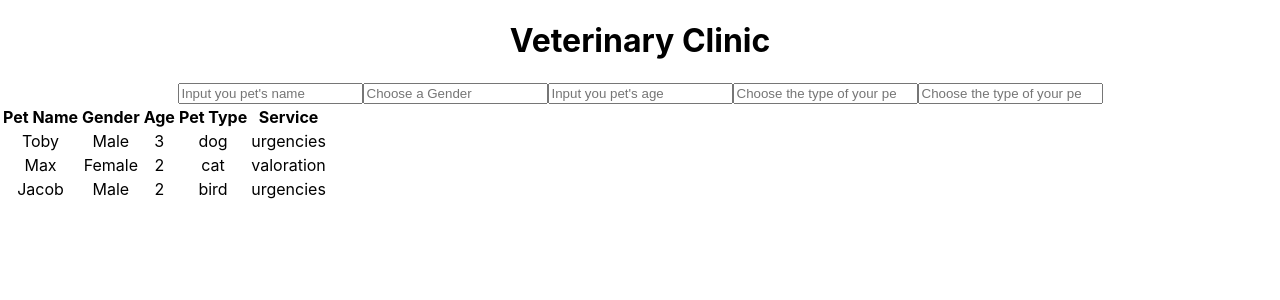
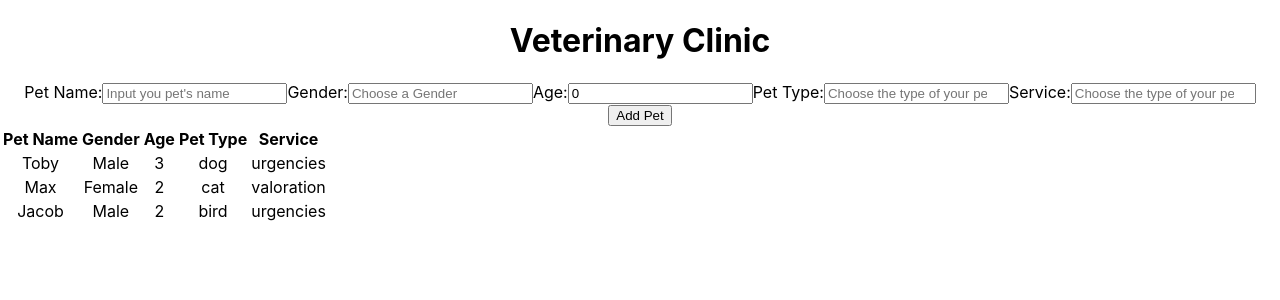
Before and after one commit to davidvm1/practica4, a React (Create React App) app: page / in a window 1280 px wide. Shown: the top 300 px of the page. Built offline with nearby package versions, Linux system fonts and the light colour scheme.

Commit message:
Functionality without persistence done

```diff
--- a/src/components/PetForm.js
+++ b/src/components/PetForm.js
@@ -1,4 +1,5 @@
-import React, { useState } from "react";
+import React, { useState, useContext } from "react";
+import { PetContext } from "../contexts/PetContext";
 
 const PetForm = () => {
   const [name, setName] = useState("");
@@ -7,28 +8,104 @@ const PetForm = () => {
   const [type, setType] = useState("");
   const [service, setService] = useState("");
 
+  const [pets, setPets] = useContext(PetContext);
+
+  const handleNameChange = (e) => {
+    setName(e.target.value);
+  };
+  const handleGenderChange = (e) => {
+    setGender(e.target.value);
+  };
+  const handleAgeChange = (e) => {
+    setAge(e.target.value);
+  };
+  const handleTypeChange = (e) => {
+    setType(e.target.value);
+  };
+  const handleServiceChange = (e) => {
+    setService(e.target.value);
+  };
+  const addPet = (e) => {
+    e.preventDefault();
+    setPets((prevPets) => [
+      ...prevPets,
+      {
+        name: name,
+        gender: gender,
+        age: age,
+        type: type,
+        service: service,
+      },
+    ]);
+    setName("");
+    setGender("");
+    setAge(0);
+    setType("");
+    setService("");
+  };
+
   return (
-    <form autoComplete="off">
-      <input type="text" name="name" placeholder="Input you pet's name" />
-      <input list="gender" placeholder="Choose a Gender" />
+    <form autoComplete="off" onSubmit={addPet}>
+      <label htmlFor="name">Pet Name:</label>
+      <input
+        value={name}
+        onChange={handleNameChange}
+        type="text"
+        name="name"
+        placeholder="Input you pet's name"
+      />
+
+      <label htmlFor="gender">Gender:</label>
+      <input
+        value={gender}
+        onChange={handleGenderChange}
+        list="gender"
+        name="gender"
+        placeholder="Choose a Gender"
+      />
       <datalist id="gender">
         <option value="Male" />
         <option value="Female" />
       </datalist>
-      <input type="number" name="age" placeholder="Input you pet's age" />
-      <input list="type" placeholder="Choose the type of your pet" />
+
+      <label htmlFor="age">Age:</label>
+      <input
+        value={age}
+        onChange={handleAgeChange}
+        type="number"
+        name="age"
+        placeholder="Input you pet's age"
+      />
+
+      <label htmlFor="type">Pet Type:</label>
+      <input
+        value={type}
+        onChange={handleTypeChange}
+        list="type"
+        name="type"
+        placeholder="Choose the type of your pet"
+      />
       <datalist id="type">
         <option value="Dog" />
         <option value="Cat" />
         <option value="Hamster" />
         <option value="Bird" />
       </datalist>
-      <input list="service" placeholder="Choose the type of your pet" />
+
+      <label htmlFor="service">Service:</label>
+      <input
+        value={service}
+        onChange={handleServiceChange}
+        list="service"
+        name="service"
+        placeholder="Choose the type of your pet"
+      />
       <datalist id="service">
         <option value="Assessment" />
         <option value="Emergencies" />
         <option value="Hospitalization" />
       </datalist>
+      <button type="submit">Add Pet</button>
     </form>
   );
 };
```
